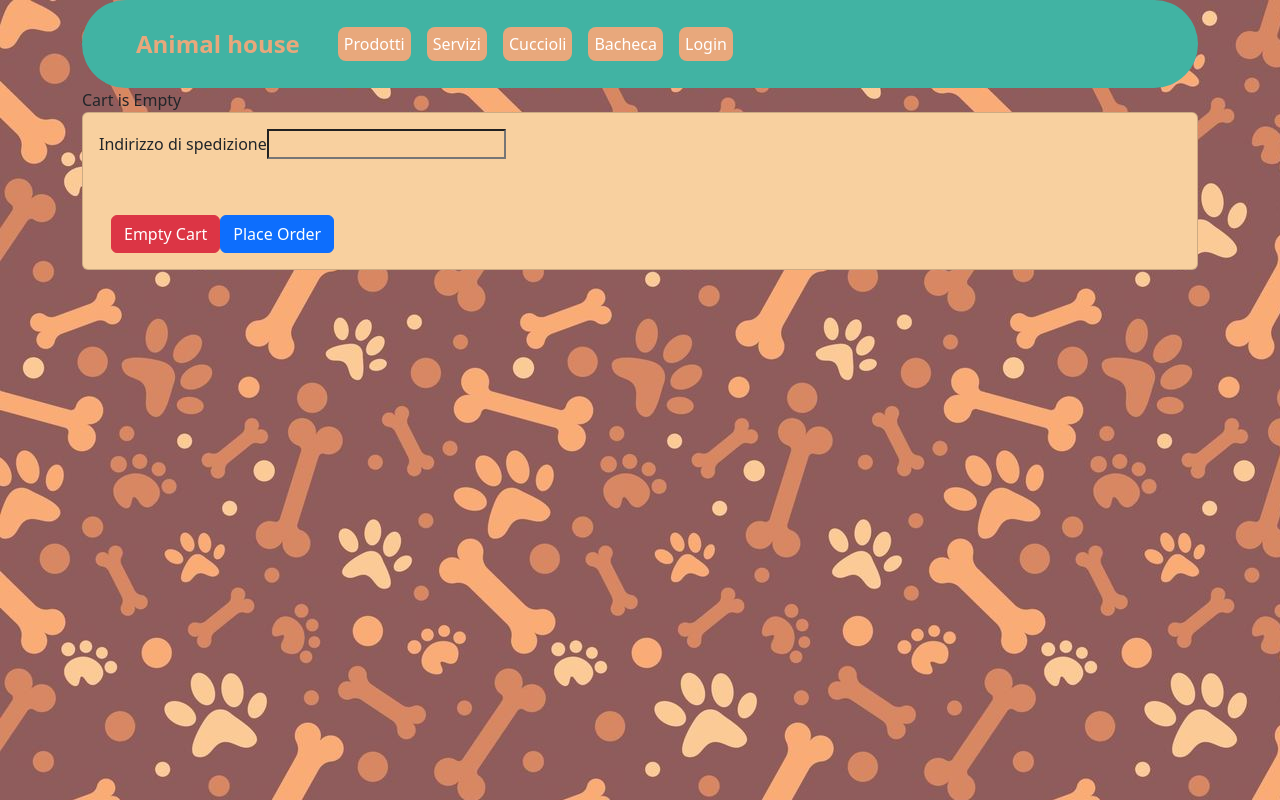
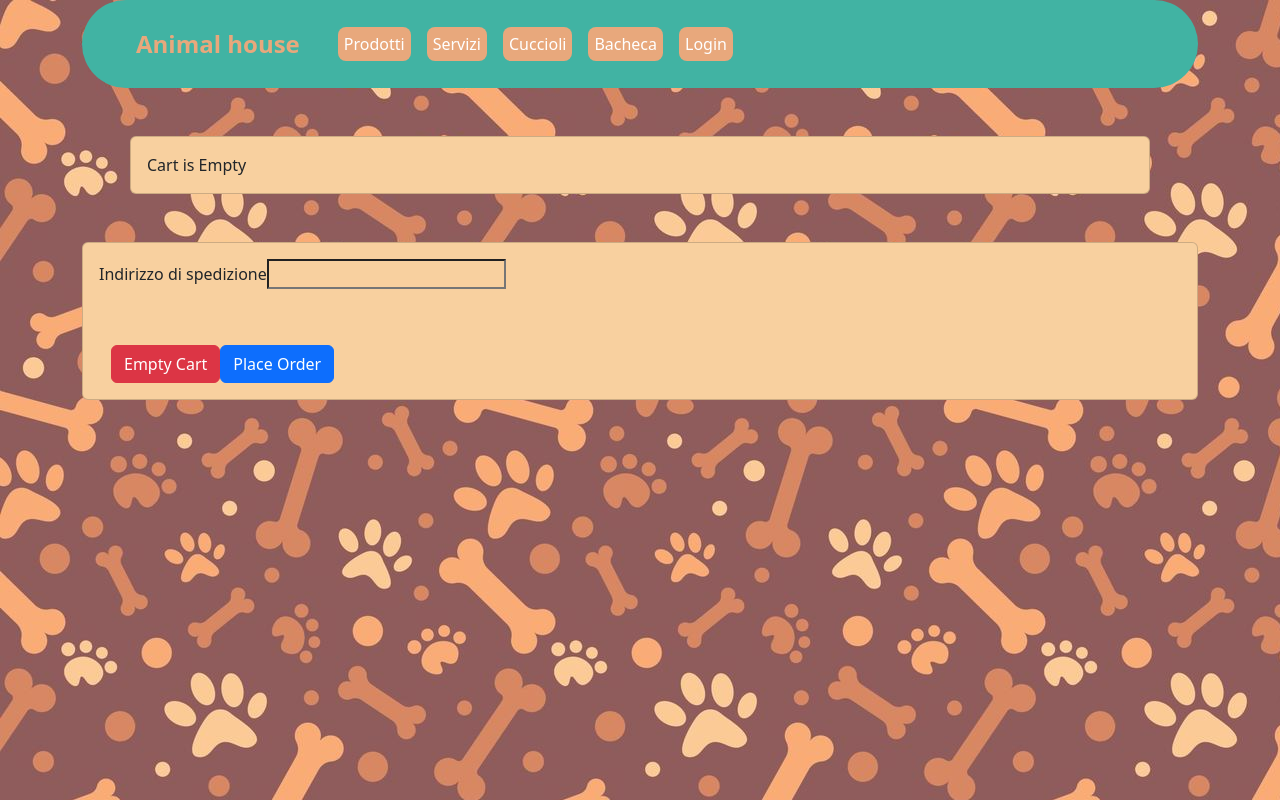
Before and after one commit to AnimalHouseGGG/FrontOffice, a React (Create React App) app: page /front/cart in a window 1280 px wide. Built offline with nearby package versions, Linux system fonts and the light colour scheme.

Commit message:
more style

```diff
--- a/src/Cart.js
+++ b/src/Cart.js
@@ -110,7 +110,7 @@ const Cart = () => {
 
            {localStorage['cart'] !== '[]' && localStorage['cart']!== undefined ? cart.map( elem => (
 
-                <div class='card m-5'>
+                <div class='card m-5 p-3'>
                     <div class='card-body'>
                     <div>{elem.name}</div>
                         <div>Categoria: {elem.category}</div>
@@ -126,7 +126,7 @@ const Cart = () => {
                         <div>Totale: {total}€</div>
                     </div>
                 </div>
-           )) : <div>Cart is Empty</div>}
+           )) : <div class='card m-5 p-3'>Cart is Empty</div>}
 
 
            <div class='card'>
```
